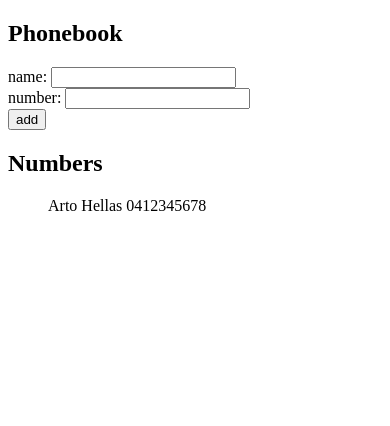
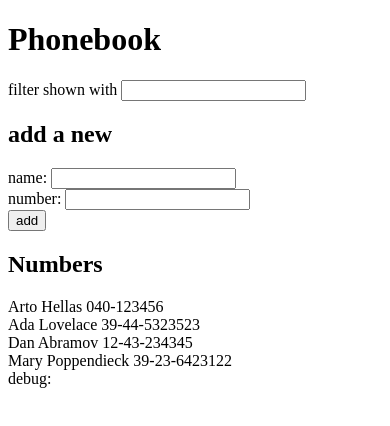
Before and after one commit to elksim/mooc_fullstackopen, a React (Vite) app in the folder part2/phonebook/: page / in a window 390 px wide. Shown: the top 426 px of the page. Built offline with nearby package versions, Linux system fonts and the light colour scheme.

Commit message:
phonebook 2.9

```diff
--- a/part2/phonebook/src/App.jsx
+++ b/part2/phonebook/src/App.jsx
@@ -2,10 +2,14 @@
 
 const App = () => {
 	const [persons, setPersons] = useState([
-		{ name: "Arto Hellas", number: "0412345678" },
+		{ name: "Arto Hellas", number: "040-123456", id: 1 },
+		{ name: "Ada Lovelace", number: "39-44-5323523", id: 2 },
+		{ name: "Dan Abramov", number: "12-43-234345", id: 3 },
+		{ name: "Mary Poppendieck", number: "39-23-6423122", id: 4 },
 	]);
 	const [newName, setNewName] = useState("");
 	const [newNumber, setNewNumber] = useState("");
+	const [filter, setFilter] = useState("");
 
 	const handleNameChange = (event) => {
 		setNewName(event.target.value);
@@ -26,9 +30,15 @@
 		}
 	};
 
+	const handleFilterChange = (event) => {
+		setFilter(event.target.value);
+	};
+
 	return (
 		<div>
-			<h2>Phonebook</h2>
+			<h1>Phonebook</h1>
+			filter shown with <input onChange={handleFilterChange} />
+			<h2> add a new </h2>
 			<form onSubmit={addName}>
 				<div>
 					name: <input value={newName} onChange={handleNameChange} />
@@ -42,13 +52,16 @@
 				</div>
 			</form>
 			<h2>Numbers</h2>
-			<ul>
-				{persons.map((person) => (
+			{persons
+				.filter((person) =>
+					person.name.toLowerCase().startsWith(filter)
+				)
+				.map((person) => (
 					<div key={person.name}>
 						{person.name} {person.number}
 					</div>
 				))}
-			</ul>
+			debug: {filter}
 		</div>
 	);
 };
```
